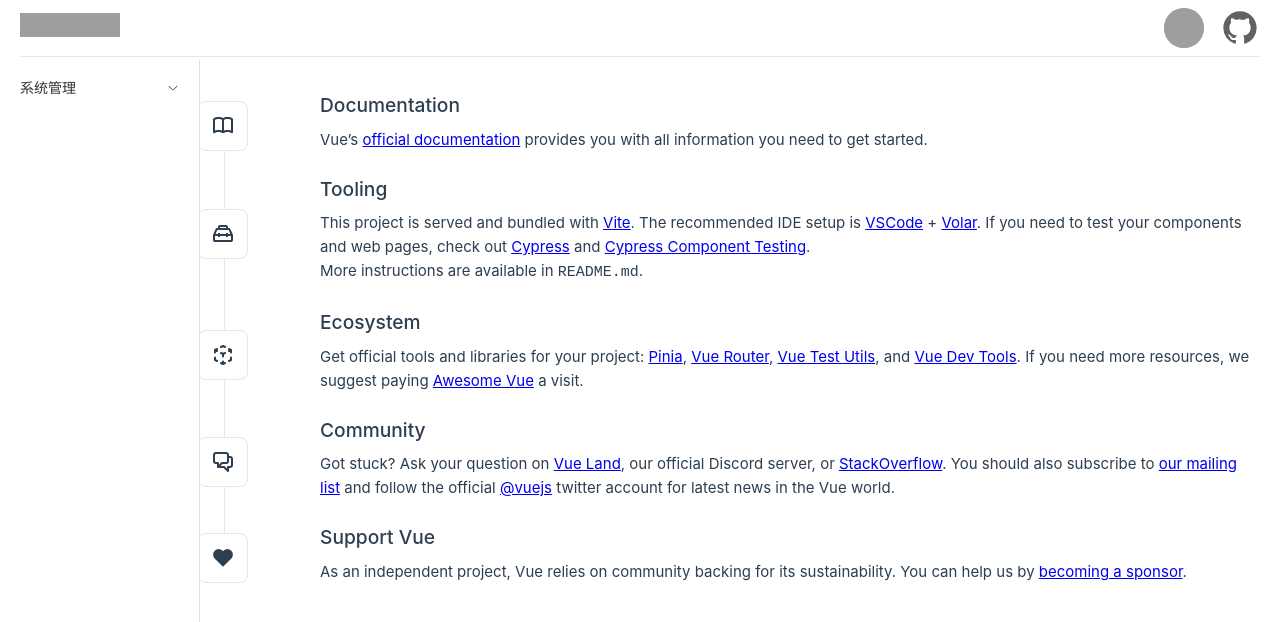
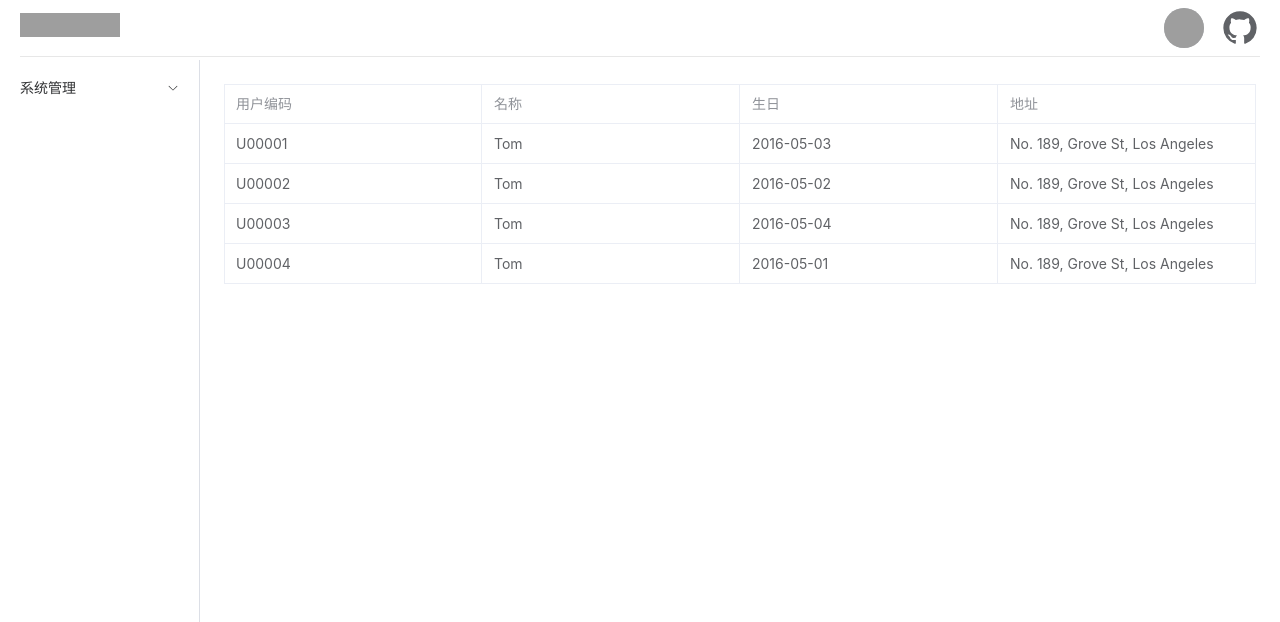
Before and after one commit to TheScenery/ShopAssist, a Vue app in the folder front-end/: page / in a window 1280 px wide. Shown: the top 622 px of the page. Built offline with nearby package versions, Linux system fonts and the light colour scheme; grey boxes are pictures that could not be loaded.

Commit message:
add configurable table

```diff
--- /dev/null
+++ b/front-end/src/components/configurable-table/ConfigurableTable.vue
@@ -0,0 +1,11 @@
+<script setup>
+defineProps({
+  config: Array,
+  data: Array
+})
+</script>
+<template>
+  <el-table :data="data" border>
+    <el-table-column v-for="columnConfig in config" :key="columnConfig.prop" :prop="columnConfig.prop" :label="columnConfig.label"></el-table-column>
+  </el-table>
+</template>
--- /dev/null
+++ b/front-end/src/components/users-list/UsersList.vue
@@ -0,0 +1,38 @@
+<script setup>
+import ConfigurableTable from '../configurable-table/ConfigurableTable.vue'
+const tableData = [
+  {
+    code: 'U00001',
+    date: '2016-05-03',
+    name: 'Tom',
+    address: 'No. 189, Grove St, Los Angeles'
+  },
+  {
+    code: 'U00002',
+    date: '2016-05-02',
+    name: 'Tom',
+    address: 'No. 189, Grove St, Los Angeles'
+  },
+  {
+    code: 'U00003',
+    date: '2016-05-04',
+    name: 'Tom',
+    address: 'No. 189, Grove St, Los Angeles'
+  },
+  {
+    code: 'U00004',
+    date: '2016-05-01',
+    name: 'Tom',
+    address: 'No. 189, Grove St, Los Angeles'
+  }
+]
+const config = [
+  { prop: 'code', label: '用户编码' },
+  { prop: 'name', label: '名称' },
+  { prop: 'date', label: '生日' },
+  { prop: 'address', label: '地址' }
+]
+</script>
+<template>
+  <ConfigurableTable :data="tableData" :config="config"></ConfigurableTable>
+</template>
--- a/front-end/src/router/index.js
+++ b/front-end/src/router/index.js
@@ -1,5 +1,5 @@
 import { createRouter, createWebHistory } from 'vue-router'
-import HomeView from '../views/HomeView.vue'
+import UsersListView from '../views/UsersListView.vue'
 
 const router = createRouter({
   history: createWebHistory(import.meta.env.BASE_URL),
@@ -7,7 +7,7 @@
     {
       path: '/',
       name: 'home',
-      component: HomeView
+      component: UsersListView,
     },
     {
       path: '/about',
--- a/front-end/src/views/HomeView.vue
+++ /dev/null
@@ -1,9 +0,0 @@
-<script setup>
-import TheWelcome from '../components/TheWelcome.vue'
-</script>
-
-<template>
-  <main>
-    <TheWelcome />
-  </main>
-</template>
--- /dev/null
+++ b/front-end/src/views/UsersListView.vue
@@ -0,0 +1,9 @@
+<script setup>
+import UsersList from '../components/users-list/UsersList.vue'
+</script>
+
+<template>
+  <main>
+    <UsersList/>
+  </main>
+</template>
```
